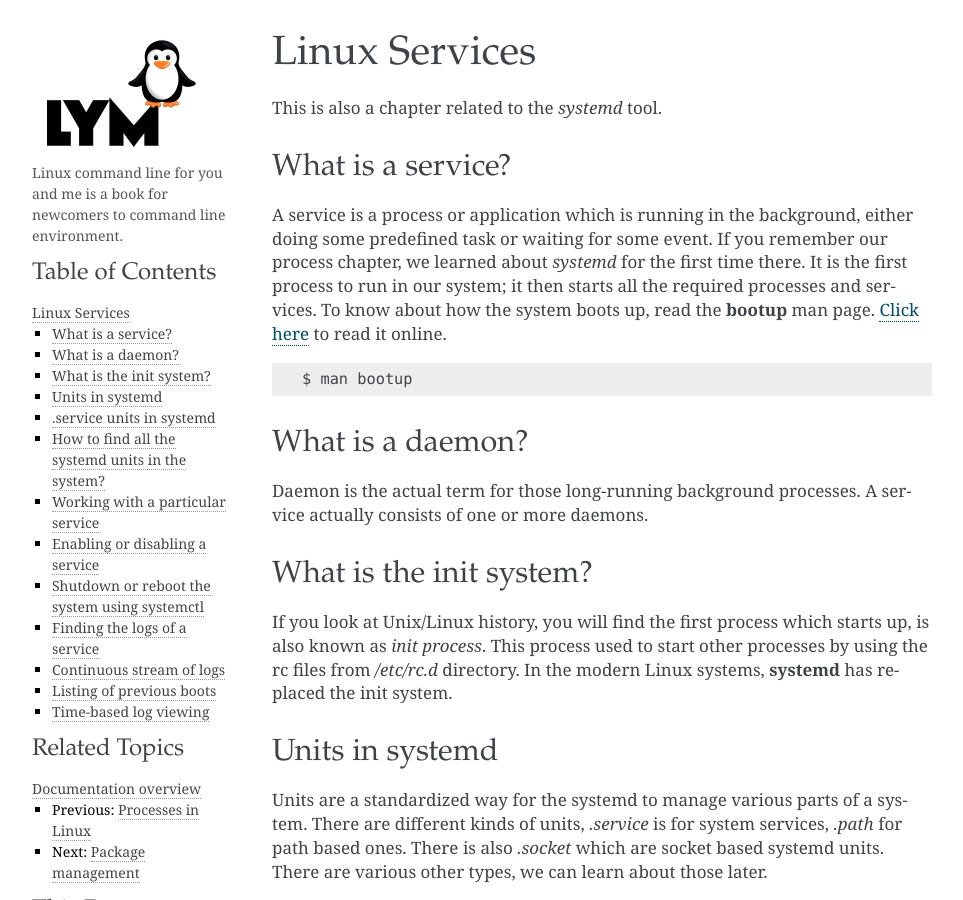
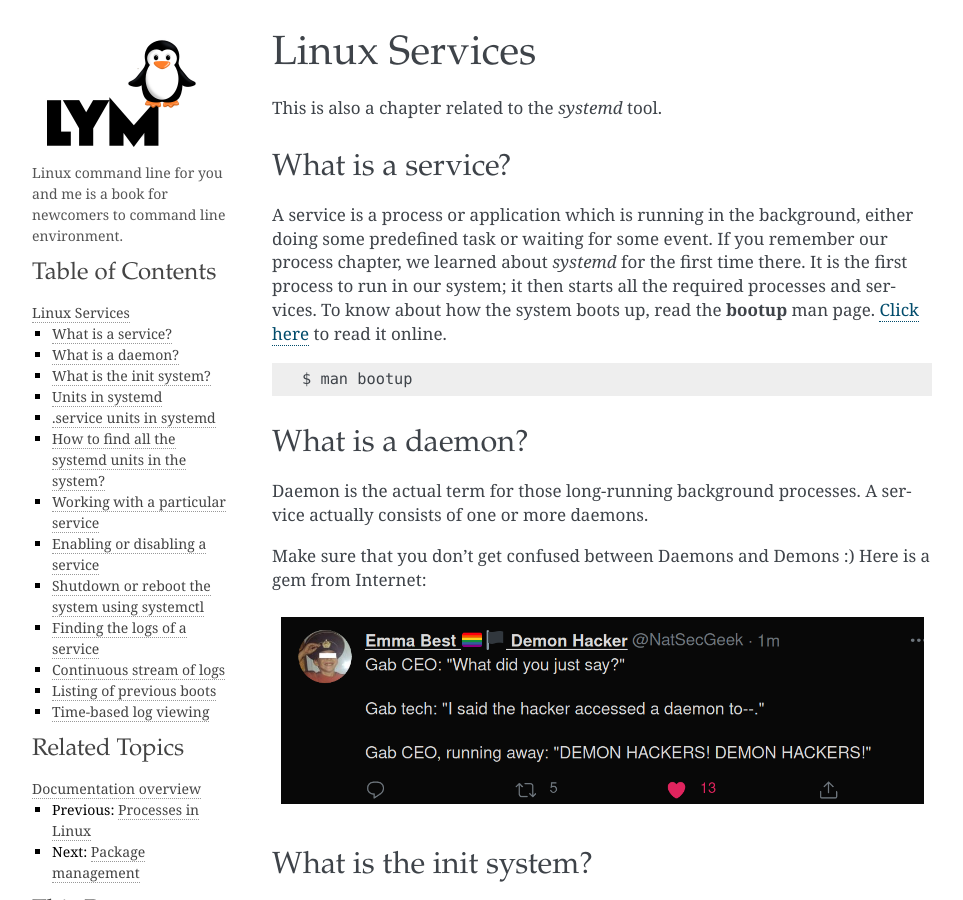
Before and after one commit to kushaldas/lym, a Sphinx documentation site: the page built from docs/services.rst, in a window 1280 px wide and 900 px high. Shown: the whole window, without its empty margins (148-1111 px from the left). Built offline with Sphinx 7.4.7, drawn with Linux system fonts in a browser that asks for light colours; a script that is not in the unit is left out.

Commit message:
Adds the point about daemon vs demon

```diff
--- a/docs/services.rst
+++ b/docs/services.rst
@@ -29,6 +29,10 @@ What is a daemon?
 Daemon is the actual term for those long-running background processes. A service
 actually consists of one or more daemons.
 
+Make sure that you don't get confused between Daemons and Demons :) Here is a
+gem from Internet:
+
+.. figure:: img/demon_hackers.png
 
 What is the init system?
 -------------------------
```
Also changed, not shown: docs/img/demon_hackers.png (added).
